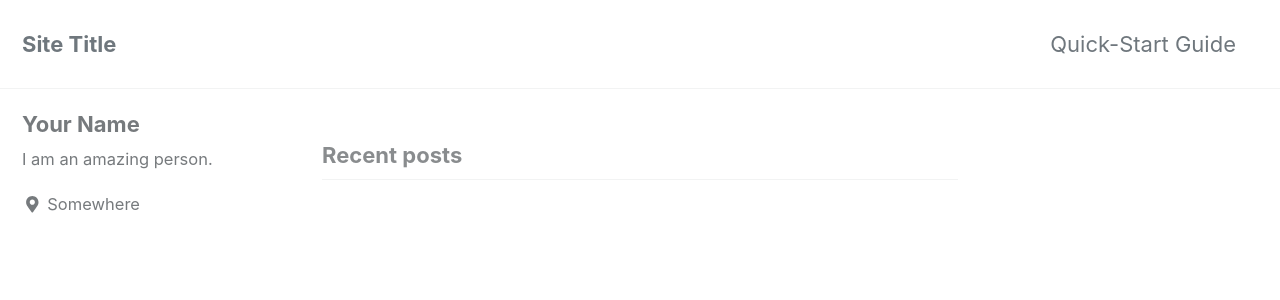
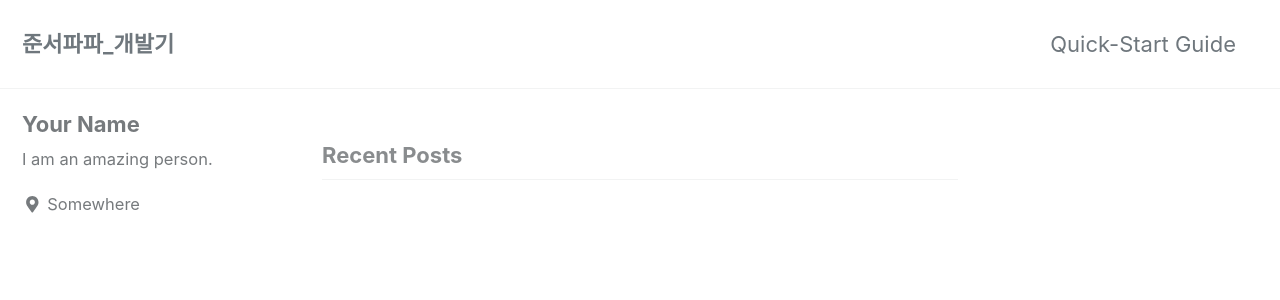
Before and after one commit to SylphChoi/SylphChoi.github.io, a Jekyll site: the page built from index.html, in a window 1280 px wide and 900 px high. Shown: the top 300 px of the window. Built offline with Jekyll 4.4.1, drawn with Linux system fonts in a browser that asks for light colours; cached includes are drawn as plain includes; nearby versions of some CDN libraries; the list of posts is cut into pages by our own code; some of the changed text lies outside the part shown.

Commit message:
Update _config.yml

```diff
--- a/_config.yml
+++ b/_config.yml
@@ -15,13 +15,13 @@
 minimal_mistakes_skin    : "default" # "air", "aqua", "contrast", "dark", "dirt", "neon", "mint", "plum", "sunrise"
 
 # Site Settings
-locale                   : "en-US"
-title                    : "Site Title"
+locale                   : "Kr"
+title                    : "준서파파_개발기"
 title_separator          : "-"
-name                     : "Your Name"
+name                     : "준서파파"
 description              : "An amazing website."
 url                      : # the base hostname & protocol for your site e.g. "https://mmistakes.github.io"
-baseurl                  : # the subpath of your site, e.g. "/blog"
+baseurl                  : ""
 repository               : # GitHub username/repo-name e.g. "mmistakes/minimal-mistakes"
 teaser                   : # path of fallback teaser image, e.g. "/assets/images/500x300.png"
 # breadcrumbs            : false # true, false (default)
```
